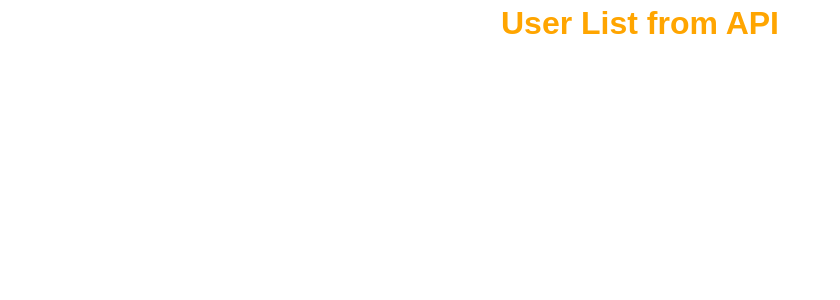
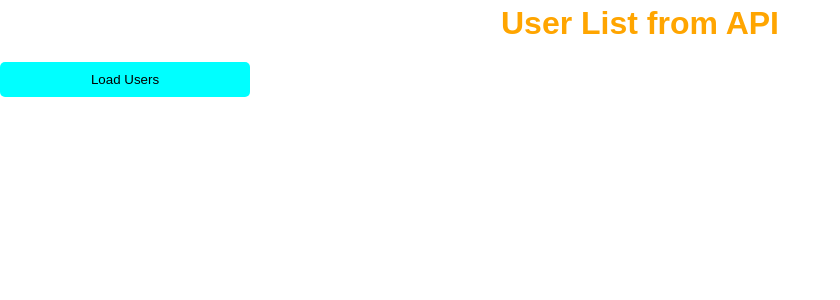
Before and after one commit to ritikmaurya4747/nextjs-RTK, a Next.js app: page /apiusers in a window 1280 px wide. Shown: the top 300 px of the page, without its empty margins (0-840 px from the left). Built offline with nearby package versions, Linux system fonts and the light colour scheme.

Commit message:
api call working data getting in to UI

```diff
--- a/src/app/apiusers/page.js
+++ b/src/app/apiusers/page.js
@@ -1,7 +1,30 @@
+"use client";
+import { useDispatch, useSelector } from "react-redux";
+import { fetchApiUsers } from "../redux/slice";
+
 export default function Page() {
+  const apiUserData = useSelector((data) => data.userData.userAPIData);
+  // console.log("API",apiUserData.userData.userAPIData);
+
+  const dispatch = useDispatch();
   return (
-    <div>
+    <div className="add-btn">
       <h1>User List from API</h1>
+      <button onClick={() => dispatch(fetchApiUsers())}>Load Users</button>
+      {
+        apiUserData &&
+        apiUserData.map((user) => (
+          <div key={user.id}>
+            <span>
+              <b>Name:-</b> {user.name}
+            </span><br />
+            <span>
+              <b>Email:-</b> {user.email}
+            </span>
+          </div>
+        )) ||
+        "Loading..."
+      }
     </div>
   );
 }
--- a/src/app/redux/slice.js
+++ b/src/app/redux/slice.js
@@ -1,13 +1,19 @@
-import { createSlice, nanoid , current, createAsyncThunk} from "@reduxjs/toolkit";
+import {
+  createSlice,
+  nanoid,
+  current,
+  createAsyncThunk,
+} from "@reduxjs/toolkit";
 
 const initialState = {
-  users: JSON.parse(localStorage.getItem('users')) || []
+  userAPIData:[],
+  users: JSON.parse(localStorage.getItem("users")) || [],
 };
 
-export const fetchApiUsers = createAsyncThunk("fetchApiUsers",async () =>{
-  const result = await fetch('https://jsonplaceholder.typicode.com/users');
+export const fetchApiUsers = createAsyncThunk("fetchApiUsers", async () => {
+  const result = await fetch("https://jsonplaceholder.typicode.com/users");
   return await result.json();
-})
+});
 
 const Slice = createSlice({
   name: "addUserSlice",
@@ -20,18 +26,25 @@ const Slice = createSlice({
       };
       state.users.push(data);
       let userData = JSON.stringify(current(state.users));
-      localStorage.setItem('users', userData);
+      localStorage.setItem("users", userData);
     },
-    removeUser:(state, action) => {
-     const data  = state.users.filter((item)=>{
-      return item.id!==action.payload
-     })
-     state.users = data
-     localStorage.setItem("users", JSON.stringify(data));
-    }
+    removeUser: (state, action) => {
+      const data = state.users.filter((item) => {
+        return item.id !== action.payload;
+      });
+      state.users = data;
+      localStorage.setItem("users", JSON.stringify(data));
+    },
+  },
+  extraReducers: (builder) => {
+    builder.addCase(fetchApiUsers.fulfilled, (state, action) => {
+      (state.isloading = false), (state.userAPIData = action.payload);
+      // console.log("Reducer",action);
+    });
+
   },
 });
 
-export const { addUser , removeUser } = Slice.actions;
+export const { addUser, removeUser } = Slice.actions;
 
 export default Slice.reducer;
```
